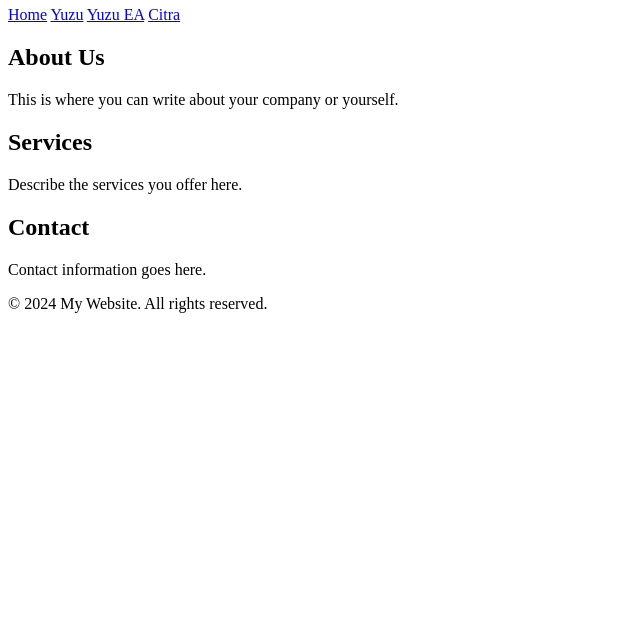
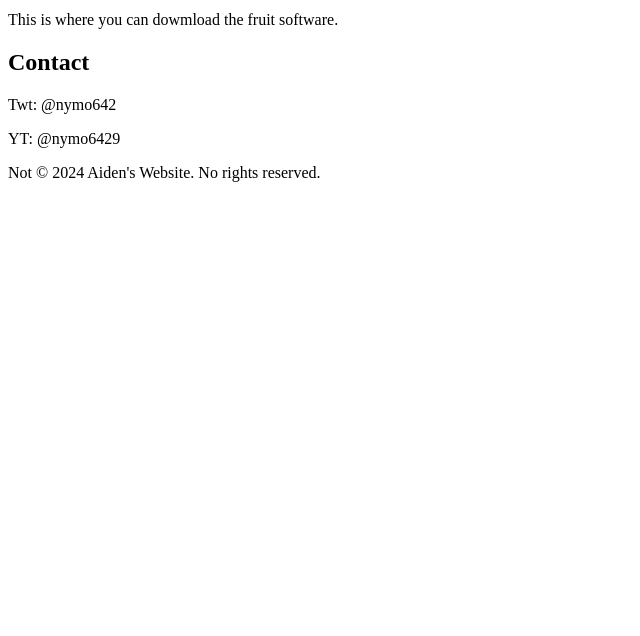
Before and after one commit to nymo642/awesomehomepage, a plain HTML site: page index.html in a window 1280 px wide. Shown: the part 164-800 px from the top of the page, without its empty margins (0-640 px from the left). Drawn offline with Linux system fonts and the light colour scheme.

Commit message:
Update index.html

```diff
--- a/index.html
+++ b/index.html
@@ -9,7 +9,6 @@
 <body>
     <header>
         <img src="logo.png" alt="Header Image">
-        <h1>Welcome to My Website</h1>
     </header>
 
         <!-- Navigation Bar -->
@@ -22,23 +21,19 @@
 
     <main>
         <section>
-            <h2>About Us</h2>
-            <p>This is where you can write about your company or yourself.</p>
-        </section>
-
-        <section>
-            <h2>Services</h2>
-            <p>Describe the services you offer here.</p>
+            <h2>About Me</h2>
+            <p>This is where you can dowmload the fruit software.</p>
         </section>
 
         <section>
             <h2>Contact</h2>
-            <p>Contact information goes here.</p>
+            <p>Twt: @nymo642</p>
+            <p>YT: @nymo6429</p>
         </section>
     </main>
 
     <footer>
-        <p>&copy; 2024 My Website. All rights reserved.</p>
+        <p>Not &copy; 2024 Aiden's Website. No rights reserved.</p>
     </footer>
 </body>
 </html>
```
